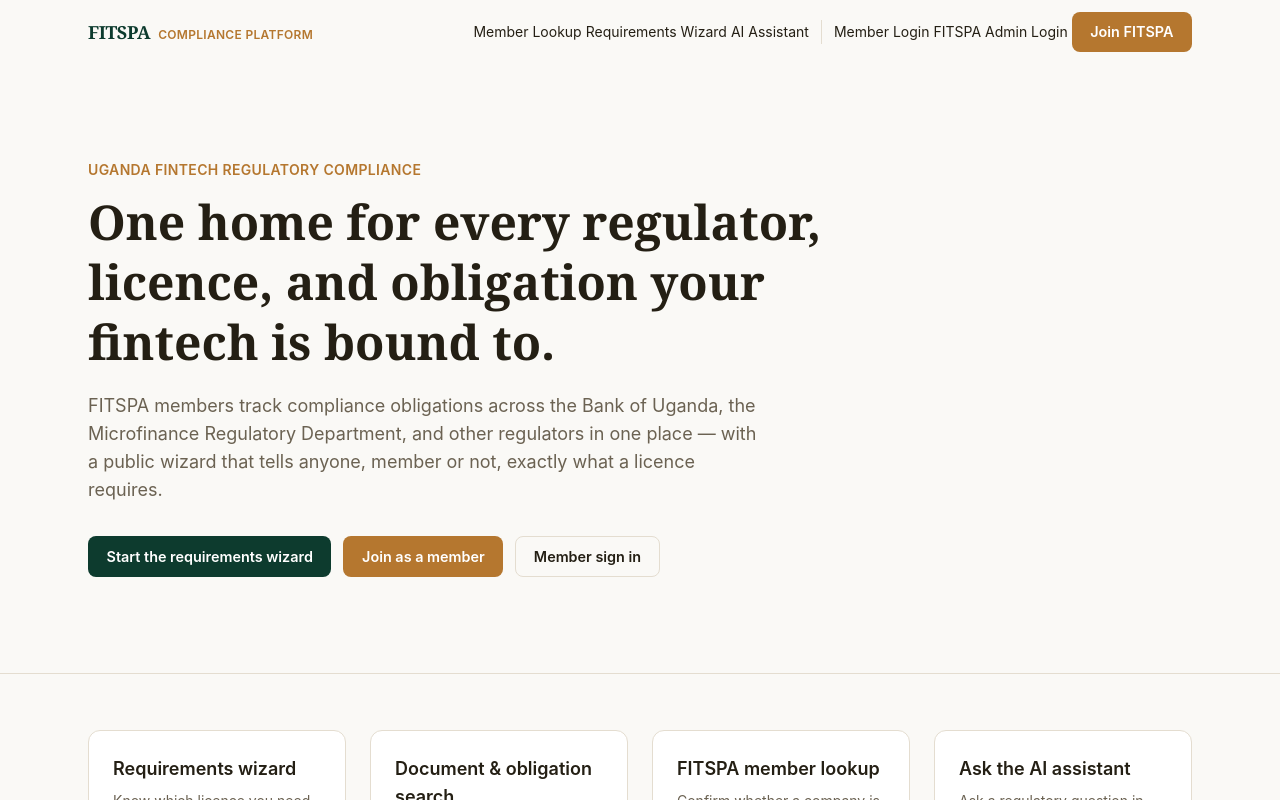
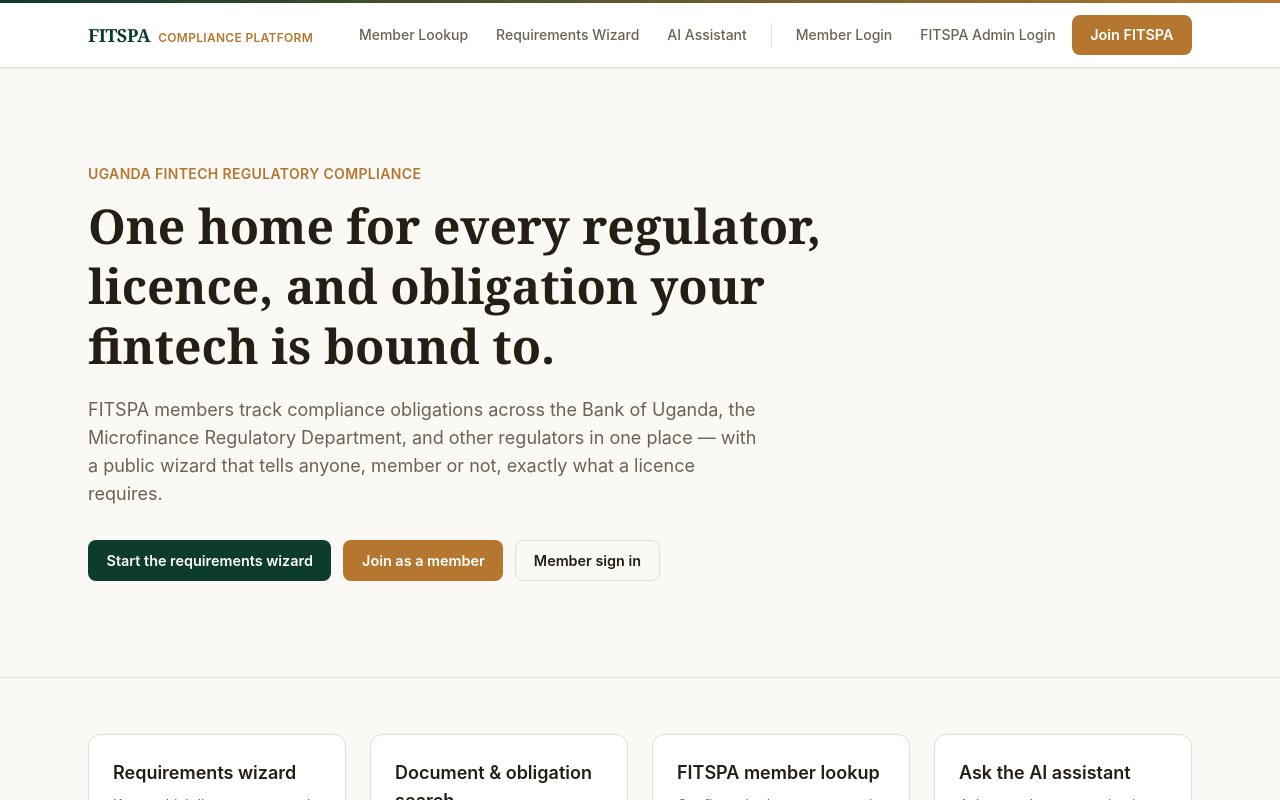
Before and after one commit to bmatovu15/FITSPACompliancePlatform, a Next.js app: page / in a window 1280 px wide. Shown: the top 800 px of the page. Built offline with nearby package versions, Linux system fonts and the light colour scheme; no server answers.

Commit message:
Update globals.css

```diff
--- a/src/app/globals.css
+++ b/src/app/globals.css
@@ -90,6 +90,29 @@
 table.data td { padding: 0.6rem 0.75rem; border-bottom: 1px solid var(--color-border); vertical-align: top; }
 table.data tr:last-child td { border-bottom: none; }
 
+.topbar-accent {
+  height: 3px;
+  background: linear-gradient(90deg, var(--color-primary) 0%, var(--color-accent) 100%);
+}
+
+.header-shell {
+  background: var(--color-surface);
+  border-bottom: 1px solid var(--color-border);
+  box-shadow: 0 1px 3px rgba(36, 31, 20, 0.06);
+}
+
+.nav-link {
+  display: inline-flex;
+  align-items: center;
+  padding: 0.5rem 0.75rem;
+  border-radius: 0.5rem;
+  font-size: 0.875rem;
+  font-weight: 500;
+  color: var(--color-text-muted);
+  transition: color 0.15s ease, background 0.15s ease;
+}
+.nav-link:hover { color: var(--color-primary); background: #f1efe6; }
+
 .stepper { display: flex; align-items: center; gap: 0.5rem; }
 .step-dot { width: 1.75rem; height: 1.75rem; border-radius: 999px; display: flex; align-items: center; justify-content: center; font-size: 0.8rem; font-weight: 700; border: 2px solid var(--color-border); color: var(--color-text-muted); }
 .step-dot.active { border-color: var(--color-primary); color: var(--color-primary); background: #e3f0e6; }
```
